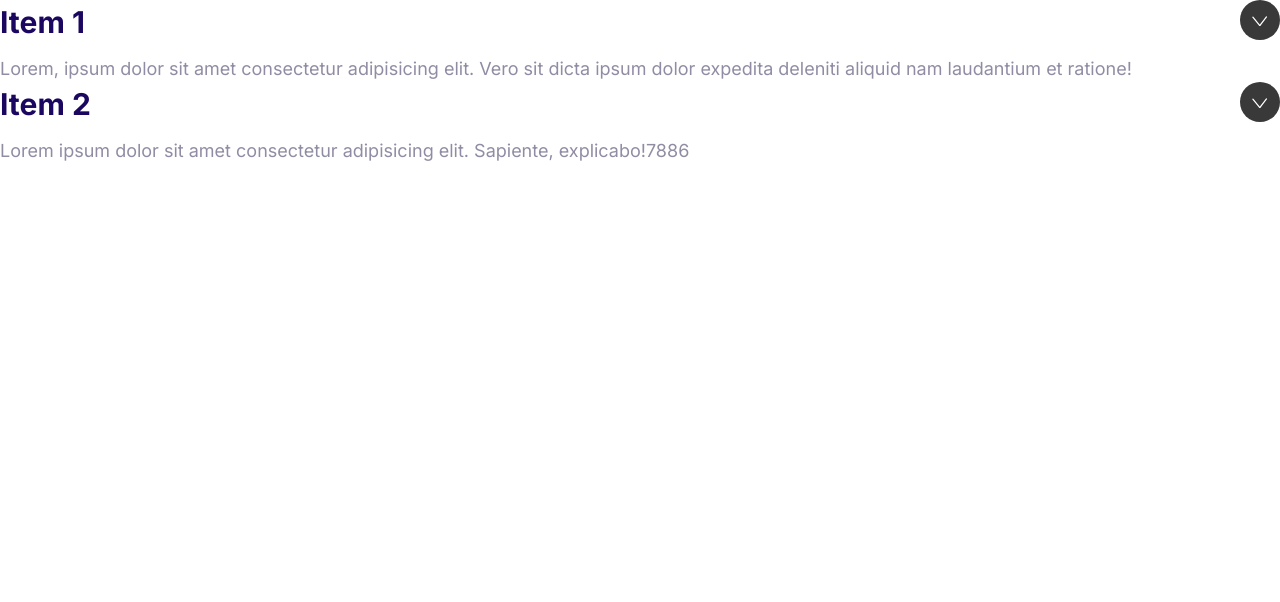
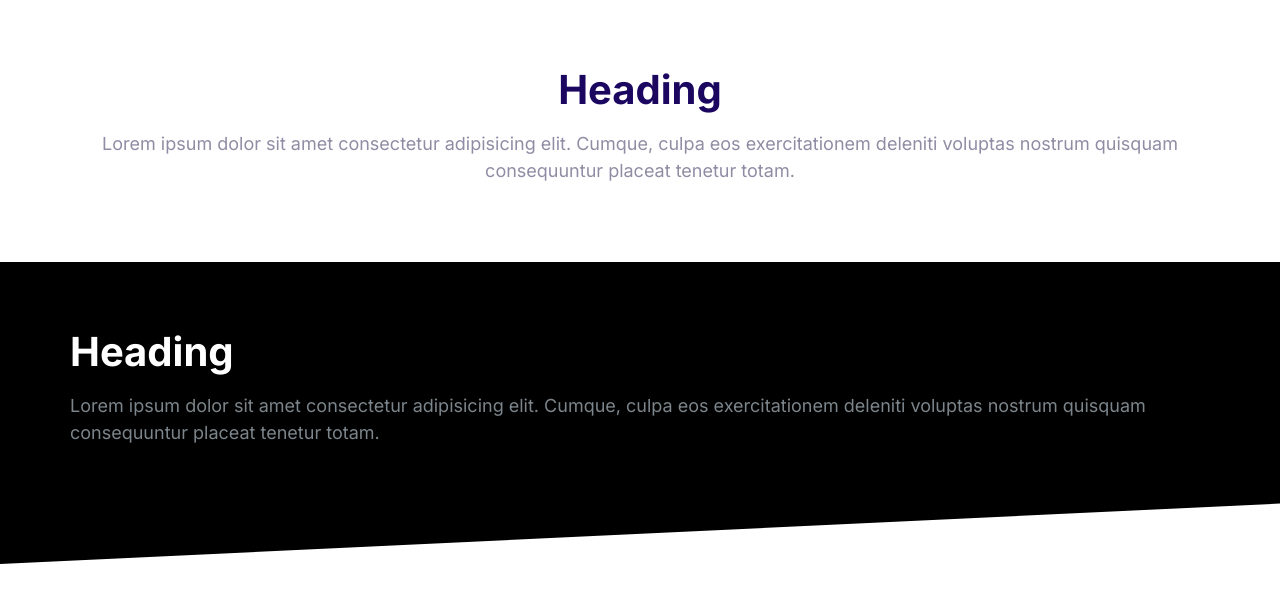
Before and after one commit to NathanielKhallil/CSS-PART-3, a plain HTML site: page index.html in a window 1280 px wide. Drawn offline with Linux system fonts and the light colour scheme.

Commit message:
Created blocks component

```diff
--- a/CSS/styles.css
+++ b/CSS/styles.css
@@ -564,3 +564,42 @@ a {
   max-height: 100vh;
   opacity: 1;
 }
+
+/* Blocks */
+
+.block {
+  --padding-vertical: 6rem;
+  padding: var(--padding-vertical) 2rem;
+}
+
+.block__header {
+  text-align: center;
+}
+
+.block__heading {
+  margin-top: 0;
+}
+
+.block--dark {
+  background-color: #000;
+  color: #7b858b;
+}
+
+.block--dark .block__heading {
+  color: white;
+}
+
+.block--skewed--right {
+  padding-bottom: calc(var(--padding-vertical) + 4rem);
+  clip-path: polygon(0% 0%, 100% 0%, 100% 100%, 0% 80%);
+}
+
+.block--skewed--left {
+  padding-bottom: calc(var(--padding-vertical) + 4rem);
+  clip-path: polygon(0% 0%, 100% 0%, 100% 80%, 0% 100%);
+}
+
+.container {
+  max-width: 1140px;
+  margin: 0 auto;
+}
--- a/index.html
+++ b/index.html
@@ -15,31 +15,27 @@
     <link rel="stylesheet" href="/CSS/styles.css" />
   </head>
   <body>
-    <div class="collapsible collapsible--expanded">
-      <header class="collapsible__header">
-        <h2 class="collapsible__heading">Item 1</h2>
-        <svg class="icon icon--white collapsible__chevron">
-          <use xlink:href="images/sprite.svg#chevron"></use>
-        </svg>
+    <section class="block container">
+      <header class="block__header">
+        <h2 class="block__heading">Heading</h2>
+        <p>
+          Lorem ipsum dolor sit amet consectetur adipisicing elit. Cumque, culpa
+          eos exercitationem deleniti voluptas nostrum quisquam consequuntur
+          placeat tenetur totam.
+        </p>
       </header>
-      <div class="collapsible__content">
-        Lorem, ipsum dolor sit amet consectetur adipisicing elit. Vero sit dicta
-        ipsum dolor expedita deleniti aliquid nam laudantium et ratione!
+    </section>
+
+    <section class="block block--dark block--skewed--left">
+      <div class="container">
+        <h2 class="block__heading">Heading</h2>
+        <p>
+          Lorem ipsum dolor sit amet consectetur adipisicing elit. Cumque, culpa
+          eos exercitationem deleniti voluptas nostrum quisquam consequuntur
+          placeat tenetur totam.
+        </p>
       </div>
-    </div>
-
-    <div class="collapsible collapsible--expanded">
-      <header class="collapsible__header">
-        <h2 class="collapsible__heading">Item 2</h2>
-        <svg class="icon icon--white collapsible__chevron">
-          <use xlink:href="images/sprite.svg#chevron"></use>
-        </svg>
-      </header>
-      <div class="collapsible__content">
-        Lorem ipsum dolor sit amet consectetur adipisicing elit. Sapiente,
-        explicabo!7886
-      </div>
-    </div>
+    </section>
     <script src="js/main.js"></script>
   </body>
 </html>
```
Also changed, not shown: Components/Blocks.html (added, +21 -0 lines).
